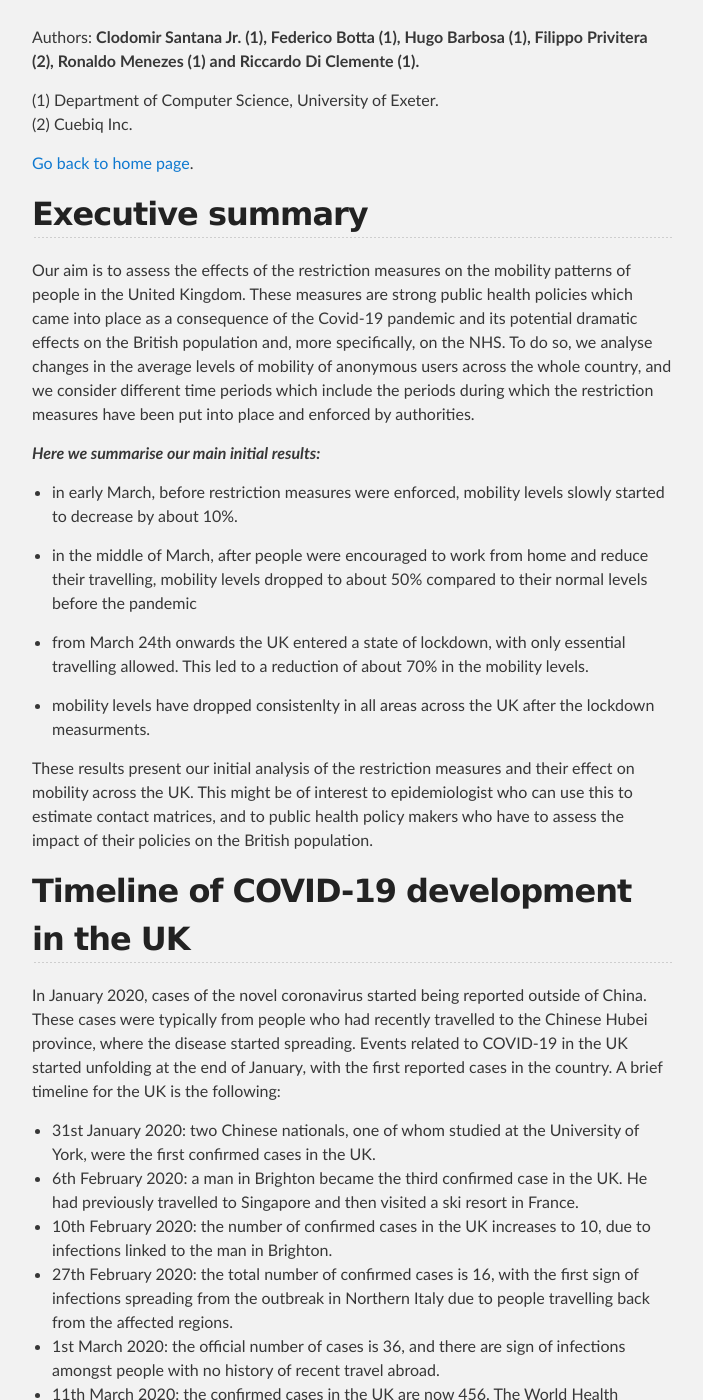
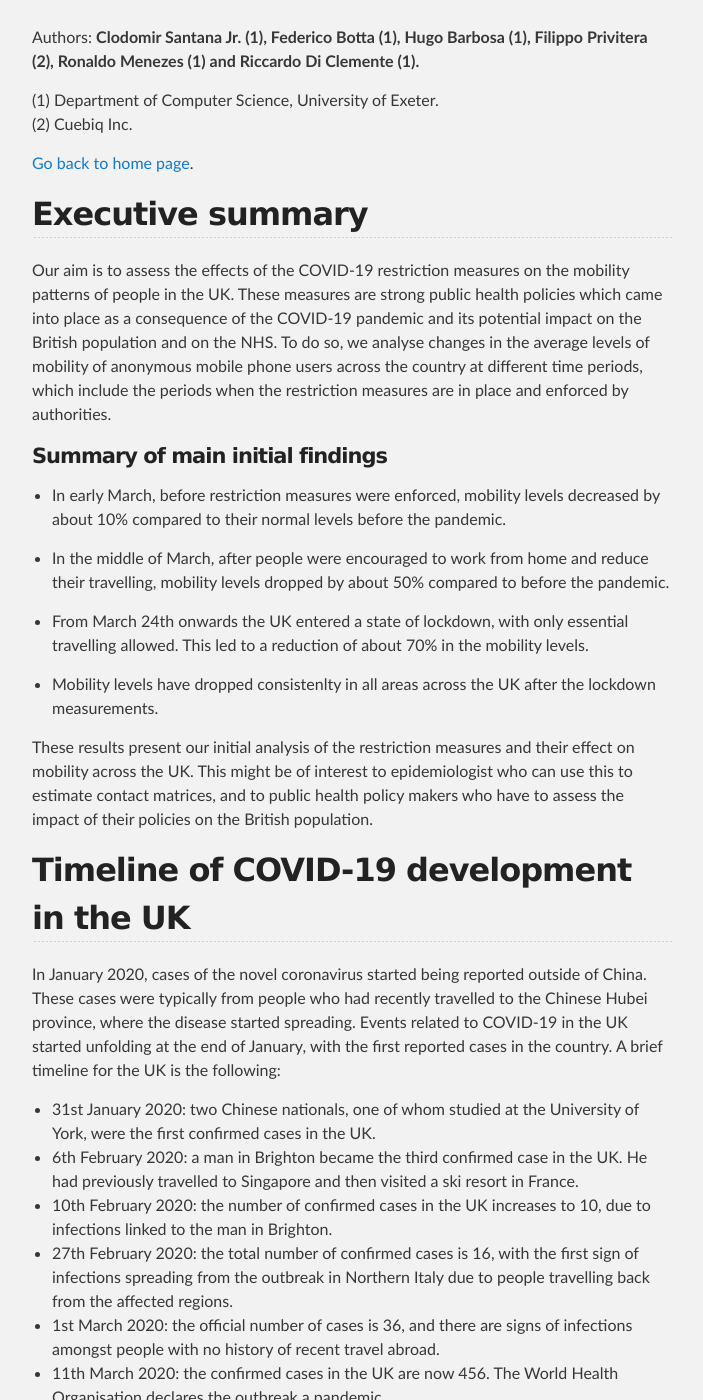
Before and after one commit to COVID19-UK-Mobility/COVID19-UK-Mobility.github.io, a Jekyll site: the page built from First-report.md, in a window 1280 px wide and 1400 px high, scrolled down 334 px. Shown: the whole window, without its empty margins (288-991 px from the left). Built offline with Jekyll 4.4.1, drawn with Linux system fonts in a browser that asks for light colours; our own code applies the rules of GitHub Pages for plain Markdown files; the repository's description, which GitHub fills in, is left out; some of the changed text lies outside the part shown.

Commit message:
Minor text changes

```diff
--- a/First-report.md
+++ b/First-report.md
@@ -16,16 +16,16 @@ Authors:
 
 ## Executive summary
 
-Our aim is to assess the effects of the restriction measures on the mobility patterns of people in the United Kingdom. These measures are strong public health policies which came into place as a consequence of the Covid-19 pandemic and its potential dramatic effects on the British population and, more specifically, on the NHS. To do so, we analyse changes in the average levels of mobility of anonymous users across the whole country, and we consider different time periods which include the periods during which the restriction measures have been put into place and enforced by authorities.
+Our aim is to assess the effects of the COVID-19 restriction measures on the mobility patterns of people in the UK. These measures are strong public health policies which came into place as a consequence of the COVID-19 pandemic and its potential impact on the British population and on the NHS. To do so, we analyse changes in the average levels of mobility of anonymous mobile phone users across the country at different time periods, which include the periods when the restriction measures are in place and enforced by authorities.
 
-***Here we summarise our main initial results:***
-   * in early March, before restriction measures were enforced, mobility levels slowly started to decrease by about 10%.
+#### Summary of main initial findings
+   * In early March, before restriction measures were enforced, mobility levels decreased by about 10% compared to their normal levels before the pandemic.
 
-   * in the middle of March, after people were encouraged to work from home and reduce their travelling, mobility levels dropped to about 50% compared to their normal levels before the pandemic
+   * In the middle of March, after people were encouraged to work from home and reduce their travelling, mobility levels dropped by about 50% compared to before the pandemic.
 
-   * from March 24th onwards the UK entered a state of lockdown, with only essential travelling allowed. This led to a reduction of about 70% in the mobility levels.
+   * From March 24th onwards the UK entered a state of lockdown, with only essential travelling allowed. This led to a reduction of about 70% in the mobility levels.
 
-   * mobility levels have dropped consistenlty in all areas across the UK after the lockdown measurments.
+   * Mobility levels have dropped consistenlty in all areas across the UK after the lockdown measurements.
 
 These results present our initial analysis of the restriction measures and their effect on mobility across the UK. This might be of interest to epidemiologist who can use this to estimate contact matrices, and to public health policy makers who have to assess the impact of their policies on the British population.
 
@@ -36,7 +36,7 @@ In January 2020, cases of the novel coronavirus started being reported outside o
    * <b>6th February 2020</b>: a man in Brighton became the third confirmed case in the UK. He had previously travelled to Singapore and then visited a ski resort in France.
    * <b>10th February 2020</b>: the number of confirmed cases in the UK increases to 10, due to infections linked to the man in Brighton.
    * <b>27th February 2020</b>: the total number of confirmed cases is 16, with the first sign of infections spreading from the outbreak in Northern Italy due to people travelling back from the affected regions.
-   * <b>1st March 2020</b>: the official number of cases is 36, and there are sign of infections amongst people with no history of recent travel abroad.
+   * <b>1st March 2020</b>: the official number of cases is 36, and there are signs of infections amongst people with no history of recent travel abroad.
    * <b>11th March 2020</b>: the confirmed cases in the UK are now 456. The World Health Organisation declares the outbreak a pandemic.
    * <b>12th March 2020</b>: the UK Chief Medical Office raises the risk from moderate to high. Anyone with a new continuous cough or a fever is recommended to self-isolate for seven days, schools cancel trips abroad and people over 70 are asked to avoid cruises.
    * <b>13th March 2020</b>: many sporting events are postponed, as well as the 2020 UK local elections.
```
Also changed, not shown: other parts of First-report.md (+4 -4 lines), index.md (+4 -4 lines), 5 other files.
